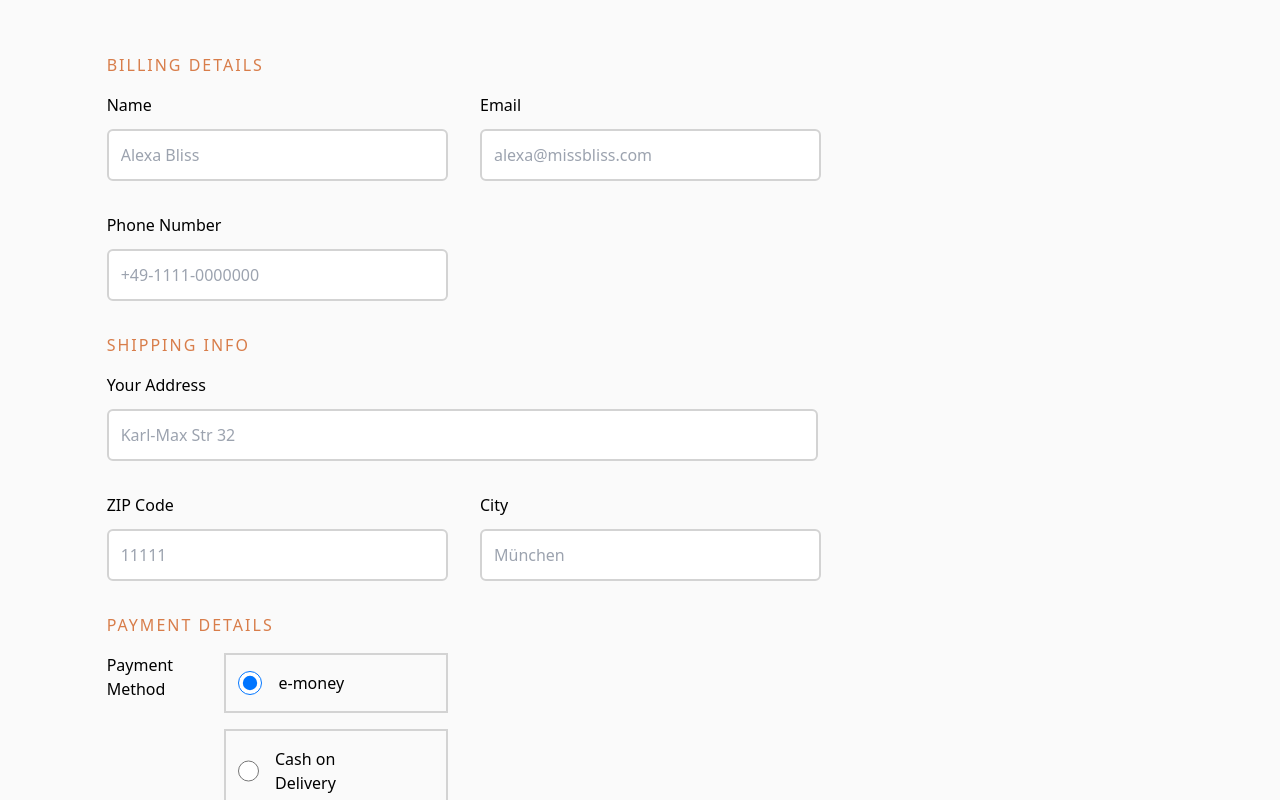
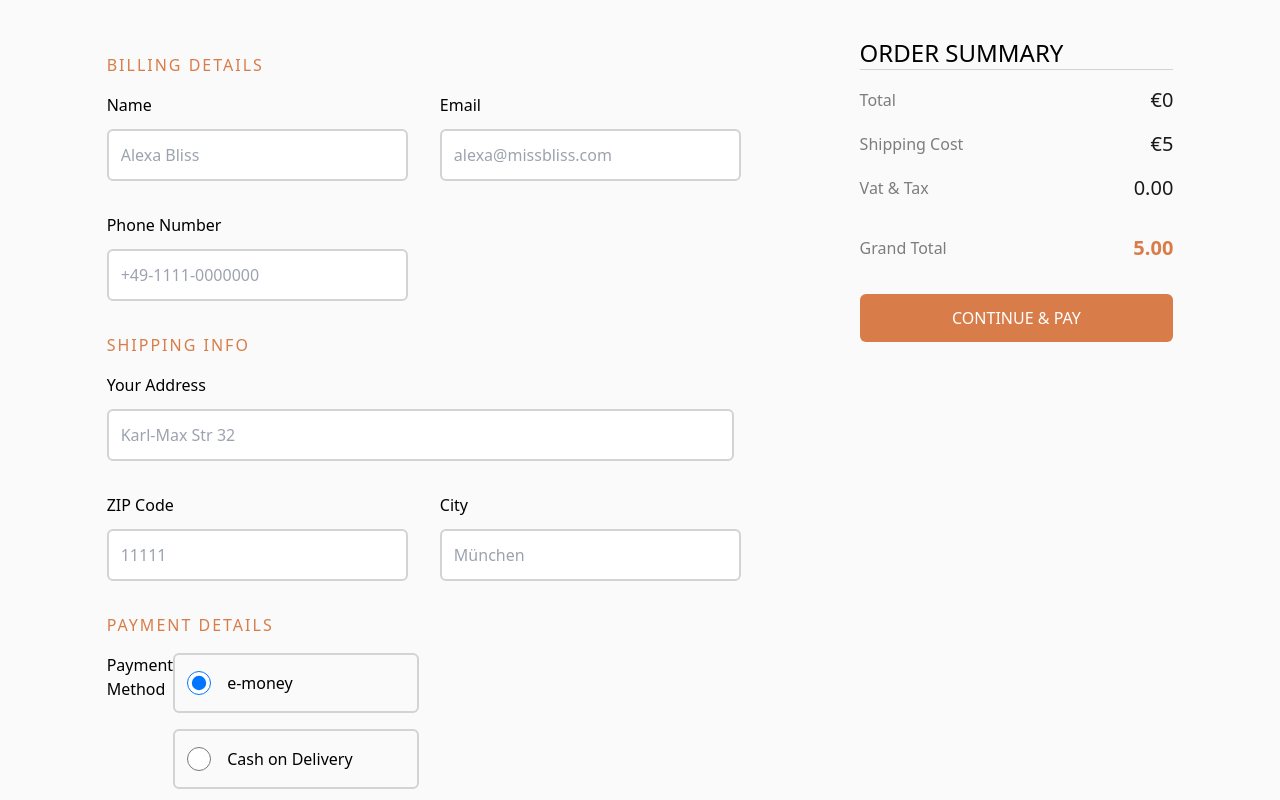
Before and after one commit to zillur-rgb/Audiophile, a React (Create React App) app: page /checkout in a window 1280 px wide. Shown: the part 360-1160 px from the top of the page. Built offline with nearby package versions, Linux system fonts and the light colour scheme.

Commit message:
Checkout Page implementation

```diff
--- a/src/Components/BillingForm/BillingForm.jsx
+++ b/src/Components/BillingForm/BillingForm.jsx
@@ -1,5 +1,5 @@
 import React, { useState } from "react";
-
+import { GiCardExchange } from "react-icons/gi";
 const BillingForm = () => {
   const [radioValue, setRadioValue] = useState("e-money");
 
@@ -90,7 +90,7 @@ const BillingForm = () => {
           <div className="form-group w-2/5 flex justify-between">
             <p>Payment Method</p>
             <div>
-              <div className="border-2 border-lightGray py-4 pl-3 pr-16 mb-4 flex items-center">
+              <div className="border-2 border-lightGray py-4 pl-3 pr-16 mb-4 flex items-center  rounded-md">
                 <input
                   type="radio"
                   name="radio"
@@ -103,7 +103,7 @@ const BillingForm = () => {
                 e-money
                 <label htmlFor="e-money"></label>
               </div>
-              <div className="border-2 border-lightGray py-4 pl-3 pr-16 mt-4 flex items-center">
+              <div className="border-2 border-lightGray py-4 pl-3 pr-16 mt-4 flex items-center rounded-md">
                 <input
                   type="radio"
                   name="radio"
@@ -113,11 +113,13 @@ const BillingForm = () => {
                   checked={radioValue === "cash"}
                   onChange={({ target }) => setRadioValue(target.value)}
                 />
-                <label htmlFor="cash"> Cash on Delivery</label>
+                <label htmlFor="cash" className=" whitespace-nowrap">
+                  {" "}
+                  Cash on Delivery
+                </label>
               </div>
             </div>
           </div>
-
           {radioValue === "e-money" && (
             <div className="w-full flex gap-8">
               <div className="form-group w-2/5">
@@ -142,6 +144,17 @@ const BillingForm = () => {
               </div>
             </div>
           )}
+          {radioValue === "cash" && (
+            <div className="w-3/5 flex items-center">
+              <GiCardExchange className=" text-9xl mr-4 text-orange" />
+              <p className="text-text-black font-light">
+                The ‘Cash on Delivery’ option enables you to pay in cash when
+                our delivery courier arrives at your residence. Just make sure
+                your address is correct so that your order will not be
+                cancelled.
+              </p>
+            </div>
+          )}
         </div>
       </div>
     </div>
--- /dev/null
+++ b/src/Components/OrderSummary/OrderSummary.jsx
@@ -0,0 +1,63 @@
+import React, { useContext } from "react";
+import CartContext from "../../CartContext";
+
+const OrderSummary = () => {
+  const { items } = useContext(CartContext);
+
+  let sum = items.reduce(
+    (prev, current) => prev + current.exactProduct.price * current.count,
+    0
+  );
+
+  return (
+    <div className="w-2/6">
+      <h1 className="uppercase text-2xl font-medium">Order Summary</h1>
+      <div>
+        {items.map((item, idx) => (
+          <div key={idx} className="flex items-center justify-between my-4 ">
+            <div className="info flex items-center">
+              <img
+                src={item.exactProduct.image.desktop}
+                className="w-1/6"
+                alt="cartImage"
+              />
+              <div className="ml-4">
+                <p className=" font-medium">{item.exactProduct.shortName}</p>
+                <p className="text-sm font-medium text-text-black">
+                  €{item.exactProduct.price * item.count}
+                </p>
+              </div>
+            </div>
+            <p className="text-text-black font-medium">x{item.count}</p>
+          </div>
+        ))}
+      </div>
+      <div className=" h-px bg-lightGray"></div>
+      <div className="my-4 flex items-center justify-between">
+        <h1 className="text-text-black font-light">Total</h1>
+        <h1 className="text-black text-xl font-medium">€{sum}</h1>
+      </div>
+      <div className="my-4 flex items-center justify-between">
+        <h1 className="text-text-black  font-light">Shipping Cost</h1>
+        <h1 className="text-black text-xl font-medium">€5</h1>
+      </div>
+      <div className="my-4 flex items-center justify-between">
+        <h1 className="text-text-black font-light">Vat & Tax</h1>
+        <h1 className="text-black text-xl font-medium">
+          {((sum / 100) * 5).toFixed(2)}
+        </h1>
+      </div>
+      <div className="my-8 flex items-center justify-between">
+        <h1 className="text-text-black font-light">Grand Total</h1>
+        <h1 className="text-orange text-xl font-semibold">
+          {(sum + 5 + (sum / 100) * 5).toFixed(2)}
+        </h1>
+      </div>
+      <button className="bg-orange w-full uppercase text-white py-3 rounded-md hover:bg-orange-light">
+        Continue & Pay
+      </button>
+    </div>
+  );
+};
+
+export default OrderSummary;
--- a/src/pages/Checkout.js
+++ b/src/pages/Checkout.js
@@ -2,6 +2,7 @@ import React from "react";
 import BannerInside from "../Components/BannerInside.jsx/BannerInside";
 import BillingForm from "../Components/BillingForm/BillingForm";
 import Footer from "../Components/Footer/Footer";
+import OrderSummary from "../Components/OrderSummary/OrderSummary";
 
 const Checkout = () => {
   return (
@@ -9,9 +10,10 @@ const Checkout = () => {
       <BannerInside padding="py-24" text="checkout" />
       <div
         className="
-    container w-5/6 lg:max-w-7xl mx-auto my-16 flex lg:flex-row flex-col items-center justify-between"
+    container w-5/6 lg:max-w-7xl mx-auto my-16 flex lg:flex-row flex-col items-start justify-between"
       >
         <BillingForm />
+        <OrderSummary />
       </div>
       <Footer />
     </div>
```
